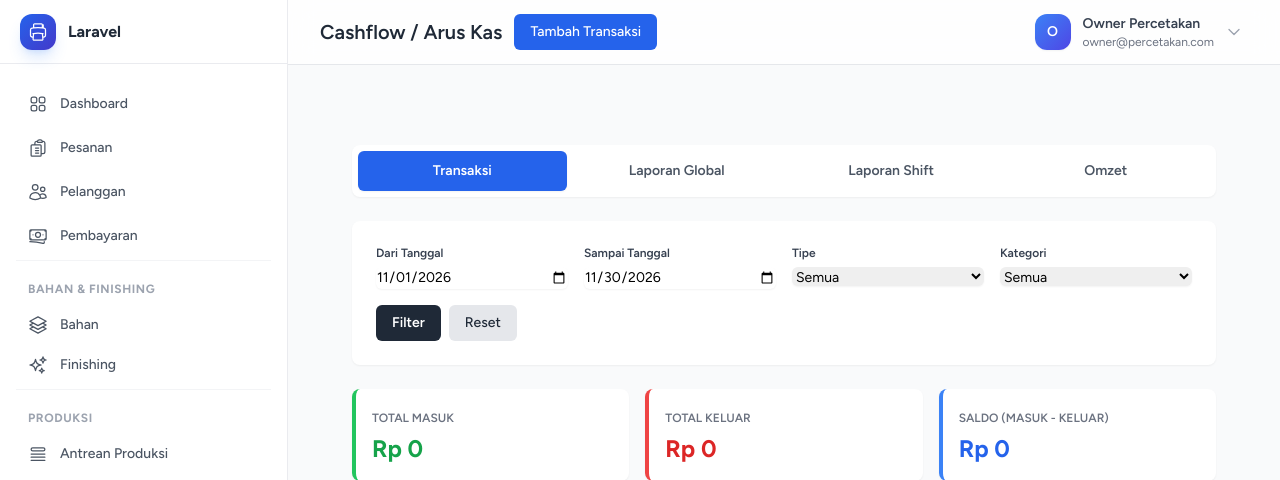
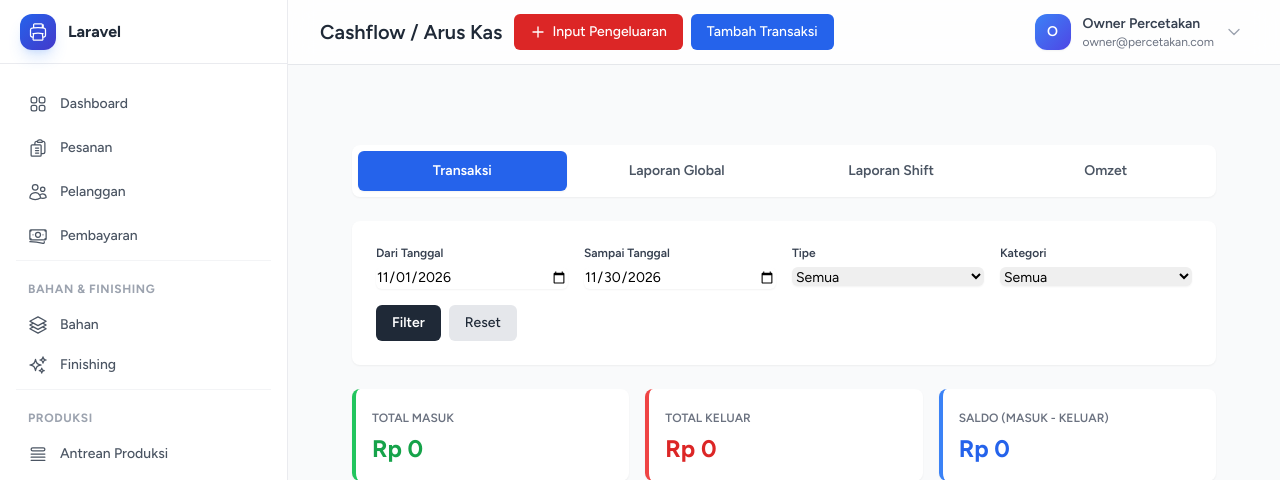
Before and after one commit to firmansya63/percetakan, a Laravel app: page /cashflow in a window 1280 px wide. Shown: the top 480 px of the page. Run offline with Laravel 12, Linux system fonts and the light colour scheme; a user stored in the database is signed in; data comes from the database, SQL or seed files in the repository; data that the repository does not hold is empty; parts of the project's set-up code (start-up, migrations or seed data) failed here and were passed over; some libraries are stand-ins or nearby versions.

Commit message:
Tambah modal input pengeluaran di menu cashflow

```diff
--- a/app/Http/Controllers/CashFlowController.php
+++ b/app/Http/Controllers/CashFlowController.php
@@ -58,6 +58,13 @@ class CashFlowController extends Controller implements HasMiddleware
             ->orderBy('kategori')
             ->pluck('kategori');
 
+        // Daftar kategori lengkap untuk datalist form input (gabungan default + yang sudah ada di DB).
+        $kategoriList = collect($this->defaultKategoriOptions())
+            ->merge($kategoriOptions)
+            ->unique()
+            ->sort()
+            ->values();
+
         return view('cashflow.index', compact(
             'cashFlows',
             'totalMasuk',
@@ -70,7 +77,8 @@ class CashFlowController extends Controller implements HasMiddleware
             'endDate',
             'tipe',
             'kategori',
-            'kategoriOptions'
+            'kategoriOptions',
+            'kategoriList'
         ));
     }
 
--- a/resources/views/cashflow/index.blade.php
+++ b/resources/views/cashflow/index.blade.php
@@ -5,9 +5,18 @@
                 Cashflow / Arus Kas
             </h2>
             @can('create_cashflow')
-                <a href="{{ route('cashflow.create') }}" class="inline-flex items-center justify-center px-4 py-2 bg-blue-600 text-white rounded-md hover:bg-blue-700 text-sm font-medium">
-                    Tambah Transaksi
-                </a>
+                <div class="flex items-center gap-2">
+                    <button type="button" x-data x-on:click="$dispatch('open-modal', 'input-pengeluaran')"
+                        class="inline-flex items-center justify-center gap-1.5 px-4 py-2 bg-red-600 text-white rounded-md hover:bg-red-700 text-sm font-medium">
+                        <svg class="w-4 h-4" fill="none" stroke="currentColor" stroke-width="2" viewBox="0 0 24 24">
+                            <path stroke-linecap="round" stroke-linejoin="round" d="M12 4.5v15m7.5-7.5h-15" />
+                        </svg>
+                        Input Pengeluaran
+                    </button>
+                    <a href="{{ route('cashflow.create') }}" class="inline-flex items-center justify-center px-4 py-2 bg-blue-600 text-white rounded-md hover:bg-blue-700 text-sm font-medium">
+                        Tambah Transaksi
+                    </a>
+                </div>
             @endcan
         </div>
     </x-slot>
@@ -164,4 +173,80 @@
             </div>
         </div>
     </div>
+
+    {{-- Modal Input Pengeluaran --}}
+    @can('create_cashflow')
+    <x-modal name="input-pengeluaran" :show="$errors->any()" maxWidth="lg">
+        <form method="POST" action="{{ route('cashflow.store') }}" class="p-6 space-y-4">
+            @csrf
+            <input type="hidden" name="tipe" value="keluar">
+
+            <div class="flex items-center justify-between">
+                <h3 class="text-lg font-bold text-gray-900 dark:text-gray-100">Input Pengeluaran</h3>
+                <button type="button" x-on:click="$dispatch('close-modal', 'input-pengeluaran')" class="text-gray-400 hover:text-gray-600">
+                    <svg class="w-5 h-5" fill="none" stroke="currentColor" stroke-width="2" viewBox="0 0 24 24">
+                        <path stroke-linecap="round" stroke-linejoin="round" d="M6 18L18 6M6 6l12 12" />
+                    </svg>
+                </button>
+            </div>
+
+            @if($errors->any())
+                <div class="p-3 bg-red-50 border border-red-200 text-red-700 rounded-lg text-sm">
+                    <ul class="list-disc list-inside space-y-1">
+                        @foreach($errors->all() as $err)
+                            <li>{{ $err }}</li>
+                        @endforeach
+                    </ul>
+                </div>
+            @endif
+
+            <div class="grid grid-cols-1 sm:grid-cols-2 gap-4">
+                <div>
+                    <label for="modal-tanggal" class="block text-sm font-medium text-gray-700 dark:text-gray-300">Tanggal</label>
+                    <input id="modal-tanggal" name="tanggal" type="date" value="{{ old('tanggal', now()->format('Y-m-d')) }}" required
+                        class="mt-1 w-full rounded-md border-gray-300 dark:border-gray-600 dark:bg-gray-700 dark:text-gray-200 shadow-sm">
+                </div>
+                <div>
+                    <label for="modal-kategori" class="block text-sm font-medium text-gray-700 dark:text-gray-300">Kategori</label>
+                    <input id="modal-kategori" name="kategori" type="text" list="modal-kategori-options" value="{{ old('kategori') }}" required maxlength="100"
+                        placeholder="Contoh: Pembelian Bahan, Gaji, Operasional"
+                        class="mt-1 w-full rounded-md border-gray-300 dark:border-gray-600 dark:bg-gray-700 dark:text-gray-200 shadow-sm">
+                    <datalist id="modal-kategori-options">
+                        @foreach($kategoriList as $opt)
+                            <option value="{{ $opt }}"></option>
+                        @endforeach
+                    </datalist>
+                </div>
+                <div>
+                    <label for="modal-jumlah" class="block text-sm font-medium text-gray-700 dark:text-gray-300">Jumlah (Rp)</label>
+                    <input id="modal-jumlah" name="jumlah" type="number" step="0.01" min="0.01" value="{{ old('jumlah') }}" required placeholder="0"
+                        class="mt-1 w-full rounded-md border-gray-300 dark:border-gray-600 dark:bg-gray-700 dark:text-gray-200 shadow-sm">
+                </div>
+                <div>
+                    <label for="modal-metode" class="block text-sm font-medium text-gray-700 dark:text-gray-300">Metode Pembayaran (opsional)</label>
+                    <select id="modal-metode" name="metode_pembayaran" class="mt-1 w-full rounded-md border-gray-300 dark:border-gray-600 dark:bg-gray-700 dark:text-gray-200 shadow-sm">
+                        <option value="">-</option>
+                        <option value="tunai">Tunai</option>
+                        <option value="transfer">Transfer</option>
+                        <option value="qris">QRIS</option>
+                    </select>
+                </div>
+            </div>
+
+            <div>
+                <label for="modal-keterangan" class="block text-sm font-medium text-gray-700 dark:text-gray-300">Keterangan</label>
+                <textarea id="modal-keterangan" name="keterangan" rows="3" maxlength="1000" placeholder="Contoh: Beli tinta printer, bayar listrik..."
+                    class="mt-1 w-full rounded-md border-gray-300 dark:border-gray-600 dark:bg-gray-700 dark:text-gray-200 shadow-sm">{{ old('keterangan') }}</textarea>
+            </div>
+
+            <div class="flex items-center justify-end gap-3 pt-2">
+                <button type="button" x-on:click="$dispatch('close-modal', 'input-pengeluaran')"
+                    class="px-4 py-2 bg-gray-200 hover:bg-gray-300 text-gray-800 rounded-md text-sm font-medium">Batal</button>
+                <button type="submit" class="px-4 py-2 bg-red-600 hover:bg-red-700 text-white rounded-md text-sm font-semibold">
+                    Simpan Pengeluaran
+                </button>
+            </div>
+        </form>
+    </x-modal>
+    @endcan
 </x-app-layout>
```
